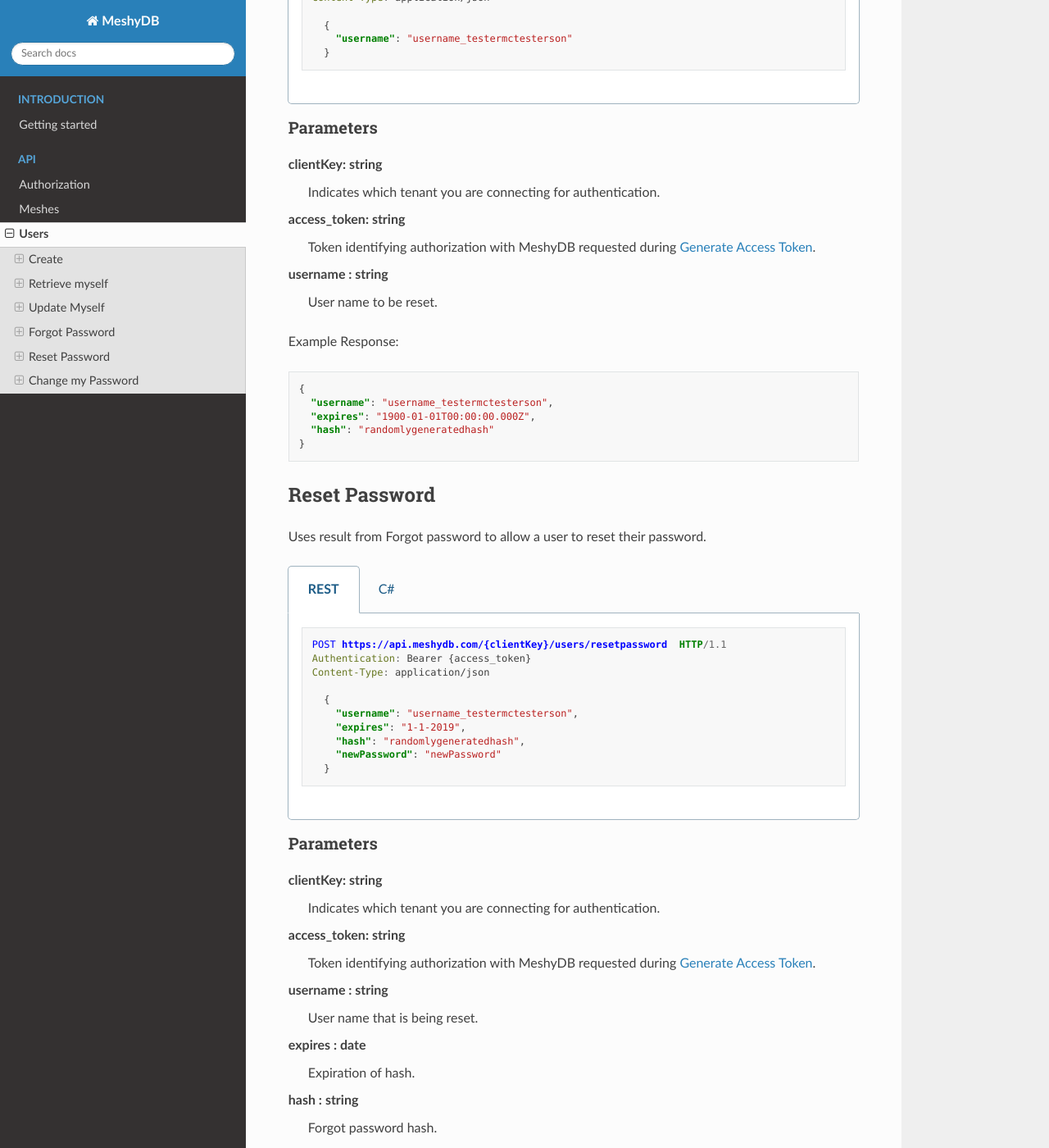
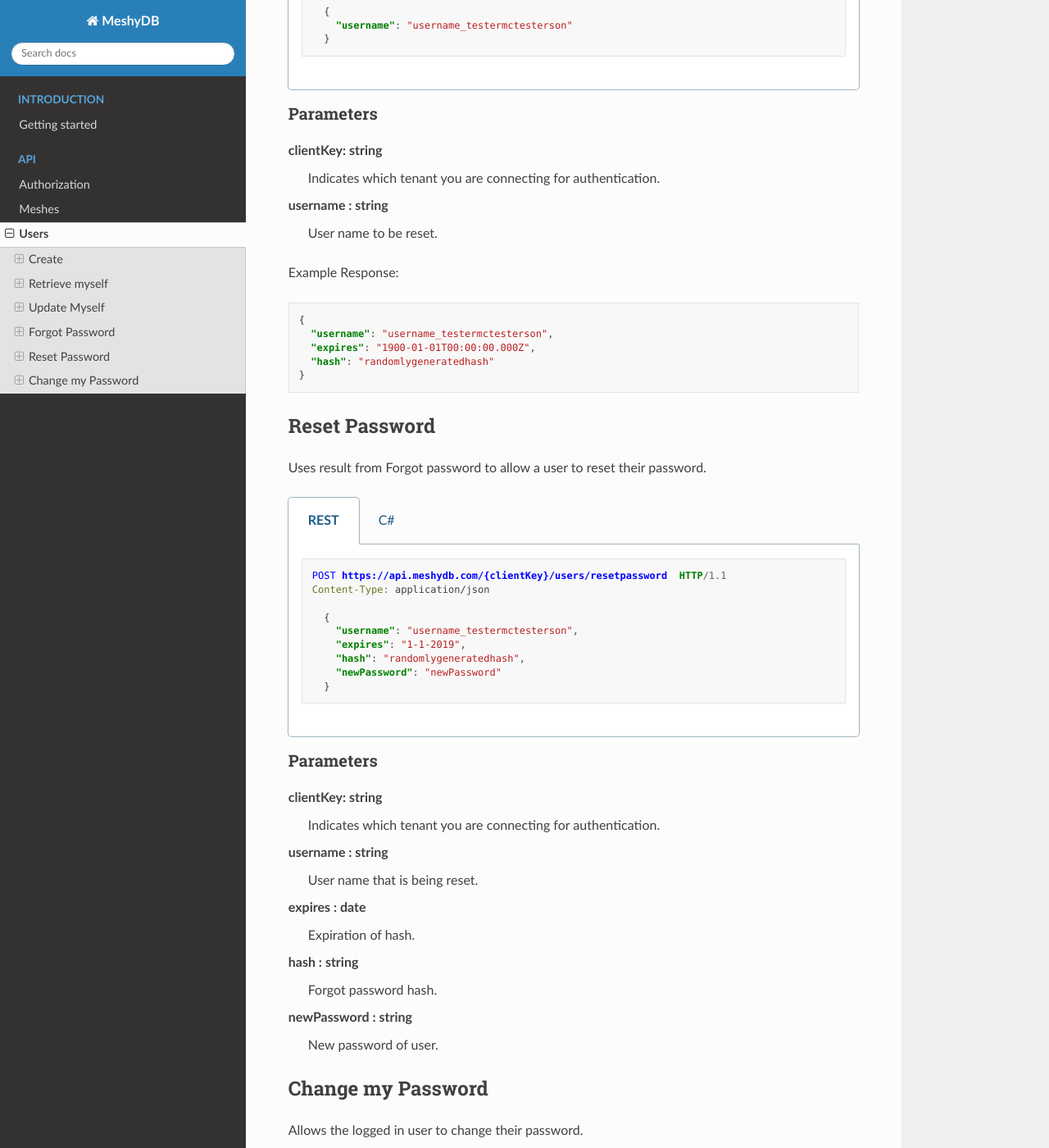
Before and after one commit to yetisoftworks/MeshyDB.SDK, a Sphinx documentation site: the page built from docs/api/users.rst, in a window 1280 px wide and 1400 px high, scrolled down 4593 px. Shown: the whole window at 82% size. Built offline with Sphinx 7.4.7 and the Read the Docs theme 2.0.0, drawn with Linux system fonts in a browser that asks for light colours; some of the changed text lies outside the part shown.

Commit message:
Update users.rst

```diff
--- a/docs/api/users.rst
+++ b/docs/api/users.rst
@@ -233,7 +233,6 @@ Creates a request for password reset that must have the matching data to reset t
       .. code-block:: http
 
          POST https://api.meshydb.com/{clientKey}/users/forgotpassword HTTP/1.1
-         Authentication: Bearer {access_token}
          Content-Type: application/json
 
            {
@@ -252,8 +251,6 @@ Parameters
 ^^^^^^^^^^
 clientKey: string
    Indicates which tenant you are connecting for authentication.
-access_token: string
-   Token identifying authorization with MeshyDB requested during `Generate Access Token <auth.html#generate-access-token>`_.
 username : string
   User name to be reset.
 
@@ -279,7 +276,6 @@ Uses result from Forgot password to allow a user to reset their password.
       .. code-block:: http
 
          POST https://api.meshydb.com/{clientKey}/users/resetpassword  HTTP/1.1
-         Authentication: Bearer {access_token}
          Content-Type: application/json
 
            {
@@ -301,8 +297,6 @@ Parameters
 ^^^^^^^^^^
 clientKey: string
    Indicates which tenant you are connecting for authentication.
-access_token: string
-   Token identifying authorization with MeshyDB requested during `Generate Access Token <auth.html#generate-access-token>`_.
 username : string
   User name that is being reset.
 expires : date
```
